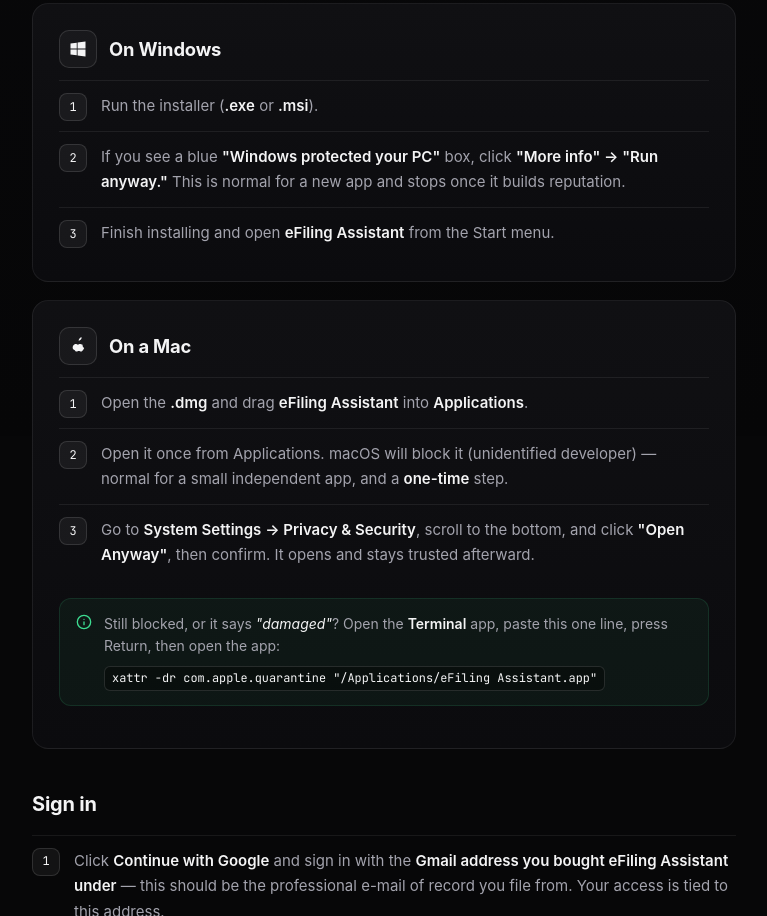
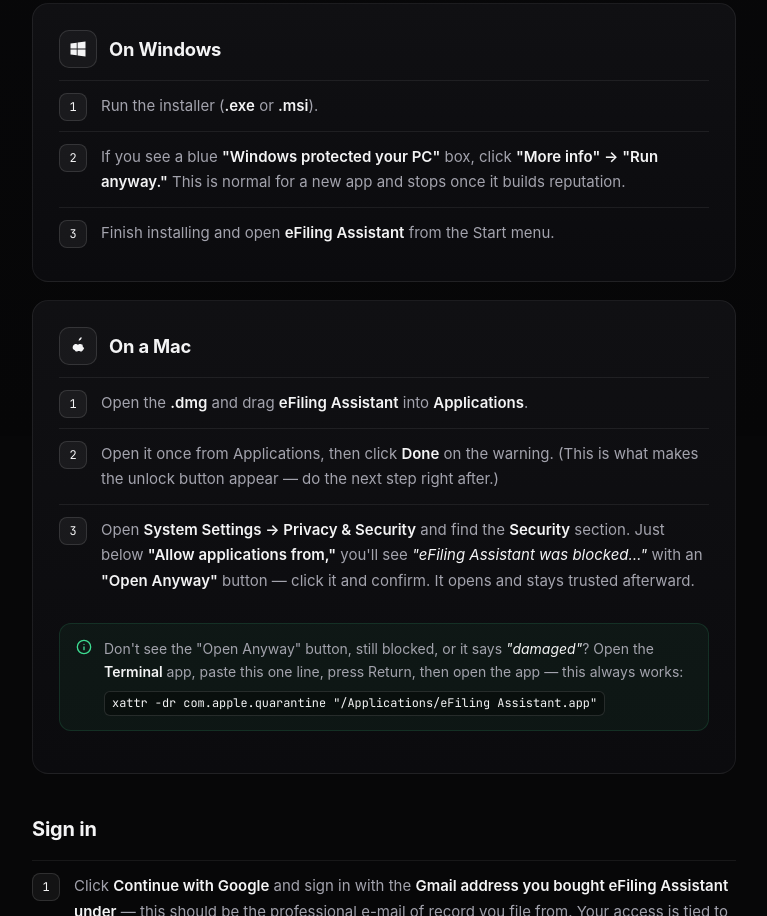
Before and after one commit to ChanMor/efiling-assistant-site, a plain HTML site: page install.html in a window 1280 px wide. Shown: the part 364-1280 px from the top of the page, without its empty margins (256-1023 px from the left). Drawn offline with Linux system fonts and the light colour scheme; a web font is replaced by a local one.

Commit message:
Install guide: clarify the transient 'Open Anyway' button + xattr fallback

```diff
--- a/install.html
+++ b/install.html
@@ -59,12 +59,12 @@
       </div>
       <ol class="steps-ol">
         <li>Open the <strong>.dmg</strong> and drag <strong>eFiling Assistant</strong> into <strong>Applications</strong>.</li>
-        <li>Open it once from Applications. macOS will block it (unidentified developer) — normal for a small independent app, and a <strong>one-time</strong> step.</li>
-        <li>Go to <strong>System Settings → Privacy &amp; Security</strong>, scroll to the bottom, and click <strong>"Open Anyway"</strong>, then confirm. It opens and stays trusted afterward.</li>
+        <li>Open it once from Applications, then click <strong>Done</strong> on the warning. (This is what makes the unlock button appear — do the next step right after.)</li>
+        <li>Open <strong>System Settings → Privacy &amp; Security</strong> and find the <strong>Security</strong> section. Just below <strong>"Allow applications from,"</strong> you'll see <em>"eFiling Assistant was blocked…"</em> with an <strong>"Open Anyway"</strong> button — click it and confirm. It opens and stays trusted afterward.</li>
       </ol>
       <div class="callout">
         <svg width="16" height="16" viewBox="0 0 24 24" fill="none" stroke="currentColor" stroke-width="2" stroke-linecap="round" stroke-linejoin="round"><circle cx="12" cy="12" r="10"/><path d="M12 16v-4M12 8h.01"/></svg>
-        <div>Still blocked, or it says <em>"damaged"</em>? Open the <strong>Terminal</strong> app, paste this one line, press Return, then open the app:
+        <div>Don't see the "Open Anyway" button, still blocked, or it says <em>"damaged"</em>? Open the <strong>Terminal</strong> app, paste this one line, press Return, then open the app — this always works:
           <code>xattr -dr com.apple.quarantine "/Applications/eFiling Assistant.app"</code></div>
       </div>
     </div>
```
